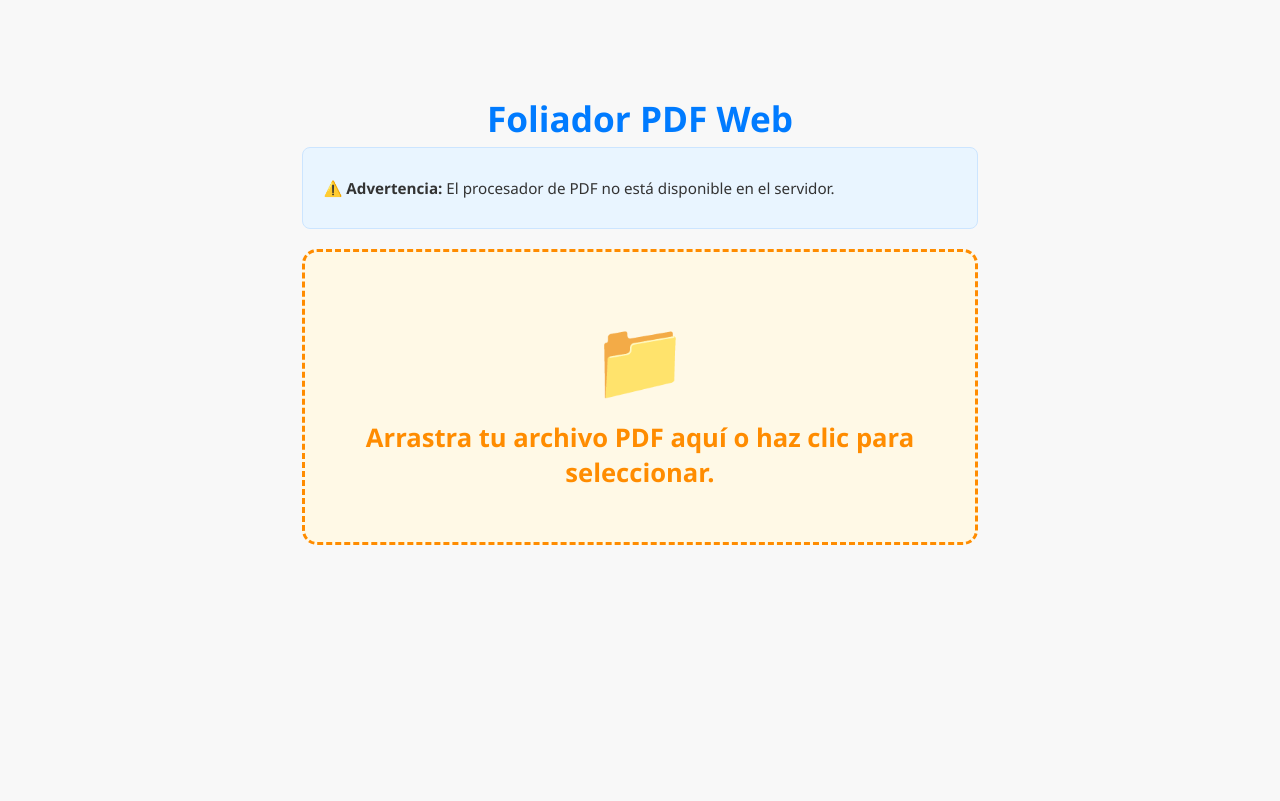
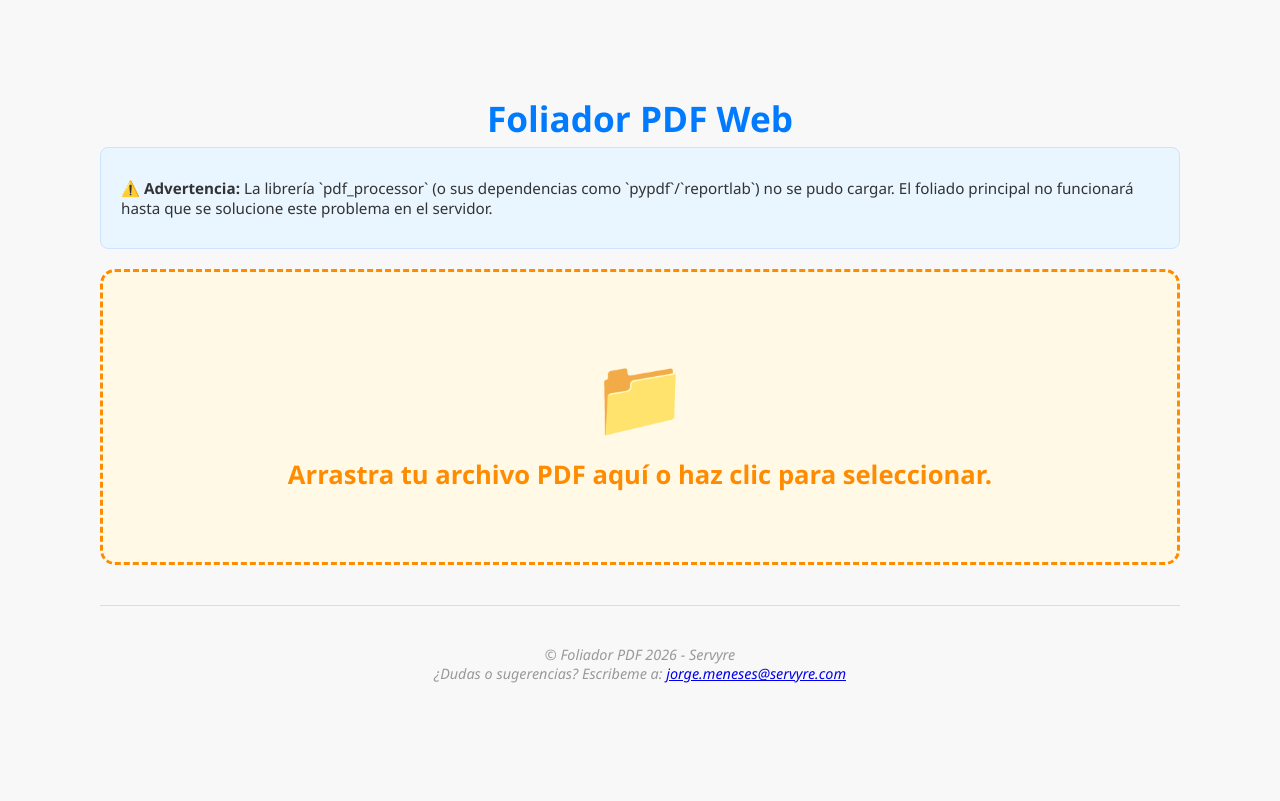
Before and after one commit to jm-servyre/_Foliador_web_app, a Flask app: template templates/index.html in a window 1280 px wide. Before the commit the page ends 545 px from the top, so only its background shows below. Run offline with Flask 3, Linux system fonts and the light colour scheme; the template is opened without the code that fills it, so the values that code supplies are empty.

Commit message:
Fix: Update index.html

```diff
--- a/templates/index.html
+++ b/templates/index.html
@@ -1,7 +1,9 @@
 {% extends "base.html" %}
 
 {% block content %}
+
     <div id="action-row">
+
         {% with messages = get_flashed_messages(with_categories=true) %}
             {% if messages %}
                 {% for category, message in messages %}
@@ -12,17 +14,11 @@
             {% endif %}
         {% endwith %}
 
-        <div id="heavy-file-warning" style="display: none; background-color: #fff3cd; color: #856404; padding: 15px; border-radius: 8px; margin-bottom: 20px; border: 1px solid #ffeeba; text-align: left; font-size: 0.9em;">
-            <strong>⚠️ Archivo pesado detectado:</strong>
-            Este PDF supera los 30MB. Para asegurar que el proceso termine con éxito en la nube, la <strong>Vista Previa</strong> ha sido deshabilitada.
-            <br><em>Sugerencia: Puedes foliar directamente o usar la versión local para previsualizar.</em>
-        </div>
-
         <h1>Foliador PDF Web</h1>
 
         {% if not pdf_processor_available %}
         <div class="instruction-card full-width-card">
-            <p><strong>⚠️ Advertencia:</strong> El procesador de PDF no está disponible en el servidor.</p>
+            <p><strong>⚠️ Advertencia:</strong> La librería `pdf_processor` (o sus dependencias como `pypdf`/`reportlab`) no se pudo cargar. El foliado principal no funcionará hasta que se solucione este problema en el servidor.</p>
         </div>
         {% endif %}
 
@@ -33,43 +29,53 @@
         </label>
     </div>
 
+
     <div id="config-and-preview-section" style="display: none;">
+
         <form id="foliator-form" method="POST" enctype="multipart/form-data" action="{{ url_for('upload_file') }}">
+
             <input type="file" name="pdf_file" id="pdf_file" accept="application/pdf" style="display: none;">
 
             <div id="config-col-full">
                 <h2>1. Configuración del Foliado</h2>
+
                 <label for="start_number">Número de folio inicial:</label>
                 <input type="number" id="start_number" name="start_number" value="1" min="1" required>
+                <p class="help-text">El número tiene formato de 4 dígitos (ej: 1 = 0001).</p>
 
                 <div class="control-group-split">
                     <div>
-                        <label for="start_page">Página inicial:</label>
+                        <label for="start_page">Página inicial a foliar:</label>
                         <input type="number" id="start_page" name="start_page" value="1" min="1">
+                        <p class="help-text">Página del PDF donde comienza (1 para inicio).</p>
                     </div>
                     <div>
-                        <label for="end_page">Página final:</label>
+                        <label for="end_page">Página final a foliar:</label>
                         <input type="number" id="end_page" name="end_page">
+                        <p class="help-text">Deja vacío para foliar hasta el final.</p>
                     </div>
                 </div>
             </div>
 
             <div id="style-col-full">
                 <h2>2. Estilo y Posición</h2>
+
                 <div class="control-group-split">
                     <div>
-                        <label for="font_size">Tamaño Fuente:</label>
+                        <label for="font_size">Tamaño de Fuente:</label>
                         <input type="number" id="font_size" name="font_size" value="14" min="8" max="72">
+                        <p class="help-text">Tamaño de Fuente ( 8 a 72)</p>
                     </div>
                     <div>
-                        <label for="offset">Margen (cm):</label>
+                        <label for="offset">Margen Lateral (cm):</label>
                         <input type="number" id="offset" name="offset" value="1.0" min="0.5" max="5.0" step="0.1">
+                        <p class="help-text">Margen (0.5 a 5.0 cm)</p>
                     </div>
                 </div>
 
                 <div class="control-group-split">
                     <div>
-                        <label for="corner">Posición:</label>
+                        <label for="corner">Esquina de Posición:</label>
                         <select id="corner" name="corner">
                             <option value="bottom-right" selected>Abajo - Derecha</option>
                             <option value="bottom-left">Abajo - Izquierda</option>
@@ -82,42 +88,63 @@
                         <select id="orientation" name="orientation">
                             <option value="horizontal" selected>Horizontal</option>
                             <option value="vertical">Vertical</option>
+
                         </select>
                     </div>
                 </div>
             </div>
 
             <button type="submit" id="submit-button" disabled>
-                Foliar y Descargar PDF
+                <span style="font-size: 1.5em;"></span> Foliar y Descargar PDF
             </button>
         </form>
 
         <div id="preview-col-right">
             <h2>3. Vista Previa</h2>
+
+            {% if not pdf_preview_available %}
+            <div class="instruction-card full-width-card" style="background-color: #fff3cd; border-color: #ffeeba;">
+                <p><strong>⚠️ Advertencia de Vista Previa:</strong> La dependencia `pdf2image` (o Poppler) no está disponible en el servidor. La previsualización está deshabilitada.</p>
+            </div>
+            {% endif %}
+
+            <div id="preview-info-box">
+                <p></p>
+                <div id="simulated-folio-display">
+                    Folio que se aplicará en esta vista: <strong id="current-folio-number">#0001</strong>
+                </div>
+            </div>
+
             <div id="preview-container">
-                <p id="preview-message">Sube un PDF para ver la previsualización.</p>
-                <img id="preview-image" src="" alt="Vista previa" style="display:none; max-width: 100%;">
+                <p id="preview-message">Sube un PDF para ver la previsualización de la primera página.</p>
+                <img id="preview-image" src="" alt="Vista previa del folio en la primera página">
+            </div>
+            <p class="help-text-preview">Nota: La imagen es de baja resolución solo para verificar la posición y estilo del folio. <br>La calidad del PDF final será la original.</p>
+        </div>
+    </div>
+
+    <div id="contact-info">
+        <h3></h3>
+        <p></p>
+        <p class="help-text-contact">© Foliador PDF 2026 - Servyre<br>
+            ¿Dudas o sugerencias? Escribeme a:
+            <a href="mailto:jorge.meneses@servyre.com">jorge.meneses@servyre.com</a>
+        </p>
+    </div>
+
+    <div id="loading-modal" class="modal">
+        <div class="modal-content">
+            <h3>Procesando Archivo...</h3>
+            <p>Por favor, espera. Esto puede tardar si el archivo es grande.</p>
+            <div class="progress-bar-container">
+                <div id="upload-progress-bar" class="progress-bar"></div>
+                <span id="progress-text">0%</span>
             </div>
         </div>
     </div>
 
-    {% endblock %}
+{% endblock %}
 
 {% block scripts %}
     <script src="{{ url_for('static', filename='script.js') }}"></script>
-    <script>
-        // Lógica de validación de tamaño de archivo
-        const dragInput = document.getElementById('pdf_file_drag');
-        const heavyWarning = document.getElementById('heavy-file-warning');
-
-        dragInput.addEventListener('change', function() {
-            const file = this.files[0];
-            if (file) {
-                const sizeMB = file.size / (1024 * 1024);
-                // Si pesa más de 30MB, activamos la bandera global
-                window.isHeavyFile = sizeMB > 30;
-                heavyWarning.style.display = window.isHeavyFile ? 'block' : 'none';
-            }
-        });
-    </script>
 {% endblock %}
```
